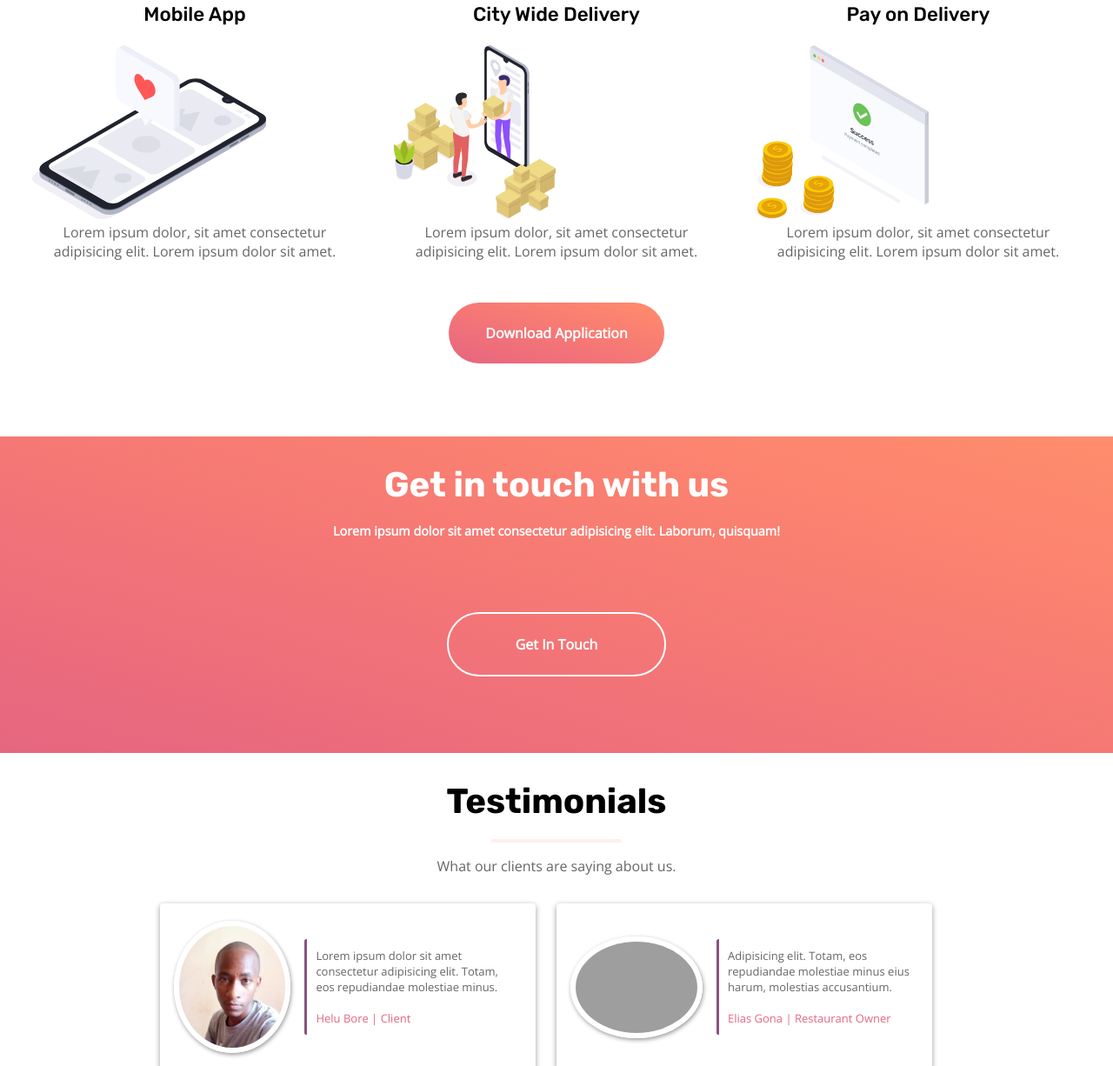
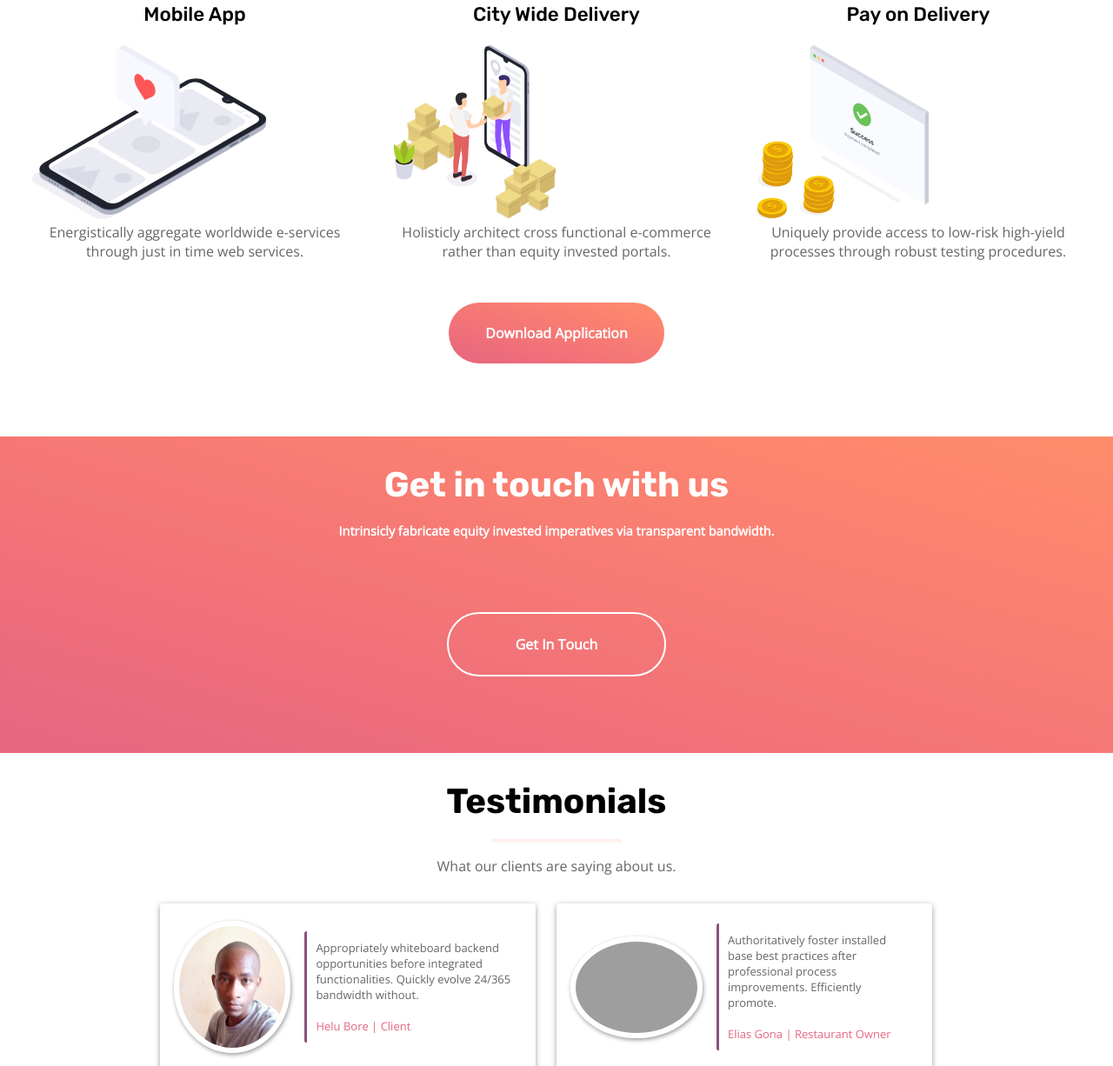
Before and after one commit to borehelu/Product-Landing, a plain HTML site: page index.html in a window 1280 px wide. Shown: the part 1574-2800 px from the top of the page at 87% size. Drawn offline with nearby package versions, Linux system fonts and the light colour scheme; grey boxes are pictures that could not be loaded.

Commit message:
adjusted the copy of the page

```diff
--- a/index.html
+++ b/index.html
@@ -33,7 +33,7 @@
   <div id="hero-sec" class="hero">
     <div class="headline">
       <h1>Get the Best Ethiopian Dishes delivered to your doorstep!</h1>
-      <p>Lorem ipsum dolor sit amet consectetur, adipisicing elit. Molestiae aut consequuntur doloremque harum cumque quas aperiam ea commodi.</p>
+      <p>Credibly re-engineer user-centric technologies whereas premier potentialities. Competently disseminate vertical markets.</p>
       <a id="getstarted" href="#">Get Started <i class="fa fa-arrow-right" aria-hidden="true"></i></a>
 
     </div>
@@ -50,7 +50,7 @@
       </div>
       <div class="about-sec">
         <h1>Get the Best Ethiopian Dishes delivered to your doorstep!</h1>
-        <p>Lorem ipsum dolor sit amet consectetur, adipisicing elit. Molestiae aut consequuntur doloremque harum cumque quas aperiam ea commodi.</p>
+        <p>Dynamically reintermediate visionary expertise vis-a-vis best-of-breed total linkage. Compellingly enhance e-business communities for.</p>
         <a id="getstarted" href="#">Read More  <i class="fa fa-arrow-right" aria-hidden="true"></i></a>
       </div>
 
@@ -65,20 +65,20 @@
       <div class="feature">
         <h2>Mobile App</h2>
         <img src="img/features/featuremobile.svg" alt="mobile app">
-        <p>Lorem ipsum dolor, sit amet consectetur adipisicing elit. Lorem ipsum dolor sit amet.</p>
+        <p>Energistically aggregate worldwide e-services through just in time web services. </p>
       </div>
 
 
       <div class="feature">
         <h2>City Wide Delivery</h2>
         <img src="img/features/featuremealdelivery.svg" alt="mobile app">
-        <p>Lorem ipsum dolor, sit amet consectetur adipisicing elit. Lorem ipsum dolor sit amet.</p>
+        <p>Holisticly architect cross functional e-commerce rather than equity invested portals.</p>
       </div>
 
       <div class="feature">
         <h2>Pay on Delivery</h2>
         <img src="img/features/featurepay.svg" alt="mobile app">
-        <p>Lorem ipsum dolor, sit amet consectetur adipisicing elit. Lorem ipsum dolor sit amet.</p>
+        <p>Uniquely provide access to low-risk high-yield processes through robust testing procedures.</p>
       </div>
     </div>
     <a id="downloadbtn" href="#">Download Application</a>
@@ -86,7 +86,7 @@
 
   <div class="cta">
     <h1>Get in touch with us</h1>
-    <p>Lorem ipsum dolor sit amet consectetur adipisicing elit. Laborum, quisquam!</p>
+    <p>Intrinsicly fabricate equity invested imperatives via transparent bandwidth.</p>
     <a href="#" class="primary-cta">Get In Touch</a>
   </div>
 
@@ -97,13 +97,13 @@
     <div class="testimonials-list">
       <div class="testimonial">
         <img src="img/testimonials/client001.jpeg" alt="first client">
-        <p>Lorem ipsum dolor sit amet consectetur adipisicing elit. Totam, eos repudiandae molestiae minus.<br><br> <span>Helu Bore | Client</span></p>
+        <p>Appropriately whiteboard backend opportunities before integrated functionalities. Quickly evolve 24/365 bandwidth without.<br><br> <span>Helu Bore | Client</span></p>
 
       </div>
 
       <div class="testimonial">
         <img src="img/testimonials/client002.jpg" alt="first client">
-        <p>Adipisicing elit. Totam, eos repudiandae molestiae minus eius harum, molestias accusantium.<br><br> <span>Elias Gona | Restaurant Owner</span></p>
+        <p>Authoritatively foster installed base best practices after professional process improvements. Efficiently promote.<br><br> <span>Elias Gona | Restaurant Owner</span></p>
 
       </div>
 
```
